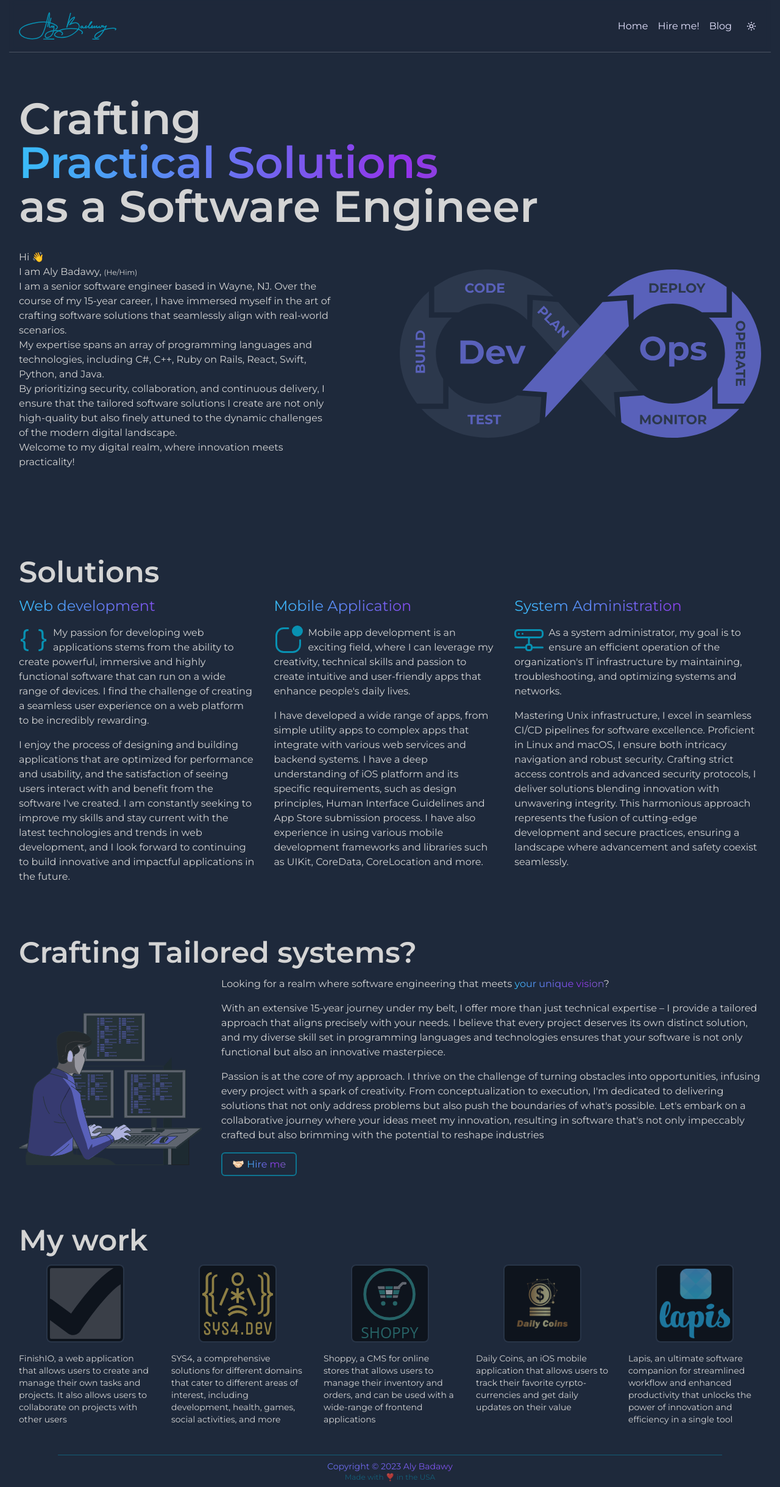
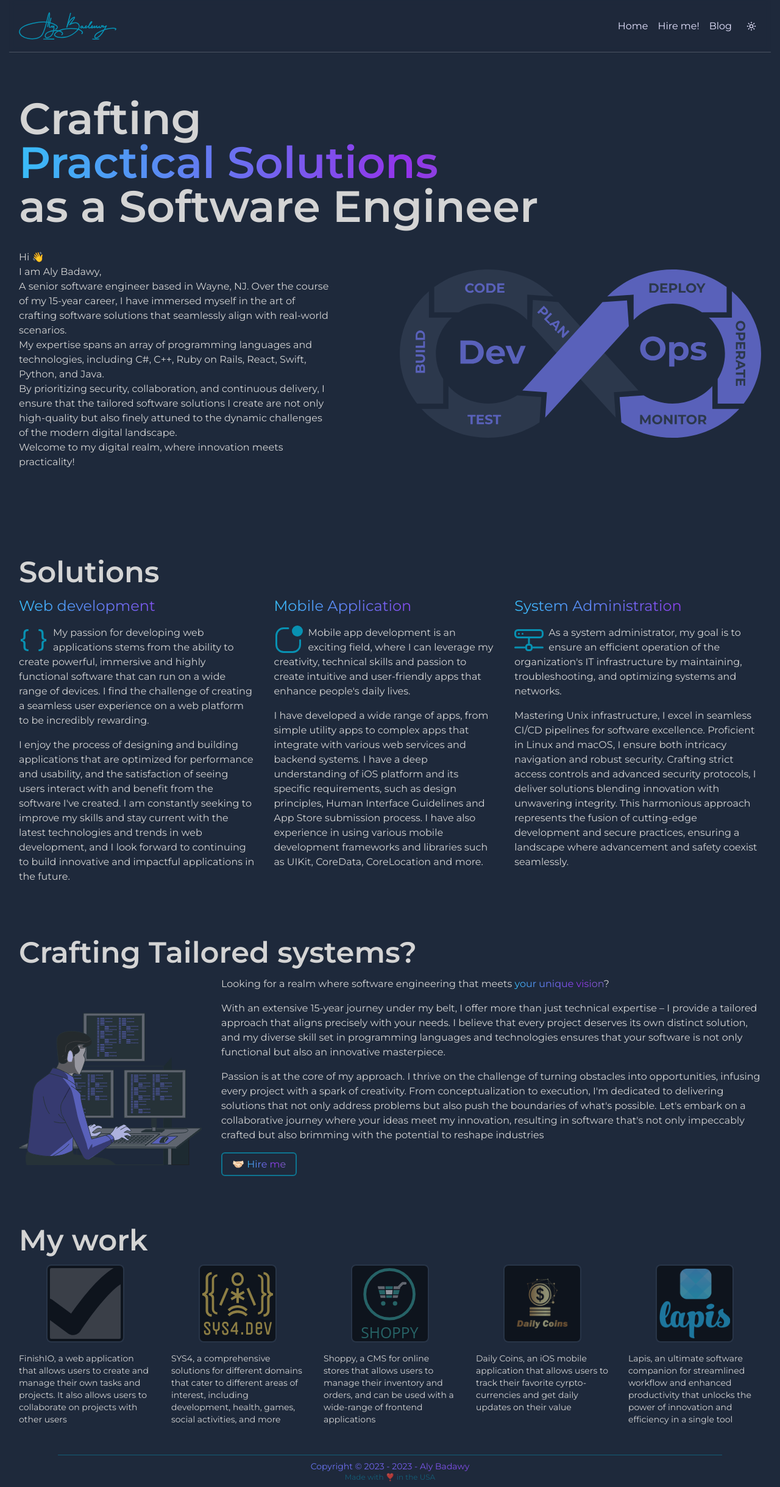
Before and after one commit to AlyBadawy/AlyBadawy_Com, a Next.js app: page / in a window 1280 px wide. Shown: the whole page at 61% size. Built offline with nearby package versions, Linux system fonts and the light colour scheme.

Commit message:
2025 copyrights

```diff
--- a/src/app/page.tsx
+++ b/src/app/page.tsx
@@ -1,15 +1,15 @@
-import HeroSection from '@/components/homepage/HeroSection';
-import HireSection from '@/components/homepage/HireSection';
-import PortfolioSection from '@/components/homepage/PortfolioSection';
-import SolutionsSection from '@/components/homepage/SolutionsSection';
-import { PageOgMeta } from '@/utils/ogMeta';
-import { Metadata } from 'next';
+import HeroSection from "@/components/homepage/HeroSection";
+import HireSection from "@/components/homepage/HireSection";
+import PortfolioSection from "@/components/homepage/PortfolioSection";
+import SolutionsSection from "@/components/homepage/SolutionsSection";
+import { PageOgMeta } from "@/utils/ogMeta";
+import { Metadata } from "next";
 
 export const generateMetadata = async (): Promise<Metadata> => {
   return await PageOgMeta({
-    title: 'Crafting Practical Solutions as a Software Engineer',
+    title: "Aly Badawy - Senior Software Engineer | Full Stack Developer",
     description:
-      'Aly Badawy is a senior software engineer based in Wayne, NJ. Over the course of my 15-year career, I have immersed myself in the art of crafting software solutions that seamlessly align with real-world scenarios',
+      "Aly Badawy is a senior software engineer based in Wayne, NJ. Over the course of my 15-year career, I have immersed myself in the art of crafting software solutions that seamlessly align with real-world scenarios",
   });
 };
 
--- a/src/components/homepage/HeroSection.tsx
+++ b/src/components/homepage/HeroSection.tsx
@@ -1,28 +1,26 @@
-import Image from 'next/image';
-import devops from '@/assets/images/devops.svg';
+import Image from "next/image";
+import devops from "@/assets/images/devops.svg";
 
 export default function HeroSection() {
   return (
-    <section id='home' className='flex flex-col lg:flex-row mt-7 md:my-14 p-4'>
-      <div className='flex justify-center items-start flex-col flex-1'>
-        <h1 className='flex flex-col font-semibold text-3xl md:text-7xl'>
+    <section id="home" className="flex flex-col lg:flex-row mt-7 md:my-14 p-4">
+      <div className="flex justify-center items-start flex-col flex-1">
+        <h1 className="flex flex-col font-semibold text-3xl md:text-7xl">
           <div>Crafting</div>
-          <div className='text-gradient'>Practical Solutions</div>
-
+          <div className="text-gradient">Practical Solutions</div>
           <div>as a Software Engineer</div>
         </h1>
 
-        <div className='flex flex-col md:flex-row justify-between items-center my-4 gap-8'>
-          <div className='flex-1 flex flex-col gap-2'>
-            <div className='max-w-lg'>
-              <p className='font-normal text-dimWhite mt-5'>
-                Hi 👋 <br />I am Aly Badawy,{' '}
-                <span className='text-xs'>(He/Him)</span>
+        <div className="flex flex-col md:flex-row justify-between items-center my-4 gap-8">
+          <div className="flex-1 flex flex-col gap-2">
+            <div className="max-w-lg">
+              <p className="font-normal text-dimWhite mt-5">
+                Hi 👋 <br />I am Aly Badawy,
               </p>
-              <p className=''>
-                I am a senior software engineer based in Wayne, NJ. Over the
-                course of my 15-year career, I have immersed myself in the art
-                of crafting software solutions that seamlessly align with
+              <p className="">
+                A senior software engineer based in Wayne, NJ. Over the course
+                of my 15-year career, I have immersed myself in the art of
+                crafting software solutions that seamlessly align with
                 real-world scenarios. <br />
                 My expertise spans an array of programming languages and
                 technologies, including C#, C++, Ruby on Rails, React, Swift,
@@ -40,11 +38,11 @@ export default function HeroSection() {
               </p>
             </div>
           </div>
-          <div className='flex-1'>
+          <div className="flex-1">
             <Image
               src={devops}
-              alt='DevOps Life Cycle Image'
-              className='h-full w-full'
+              alt="DevOps Life Cycle Image"
+              className="h-full w-full"
               width={100}
               height={100}
             />
--- a/src/components/ui/Footer.tsx
+++ b/src/components/ui/Footer.tsx
@@ -1,10 +1,13 @@
-import React from 'react';
+import React from "react";
 
 export default function Footer() {
+  const currentYear = new Date().getFullYear();
   return (
     <footer>
-      <p className='text-gradient'>Copyright &copy; 2023 Aly Badawy</p>
-      <p className='text-xs text-cyan-700/70'>Made with ❣️ in the USA</p>
+      <p className="text-gradient">
+        Copyright &copy; 2023 - {currentYear} - Aly Badawy
+      </p>
+      <p className="text-xs text-cyan-700/70">Made with ❣️ in the USA</p>
     </footer>
   );
 }
```
Also changed, not shown: src/components/homepage/SolutionsSection.tsx (+13 -13 lines).
